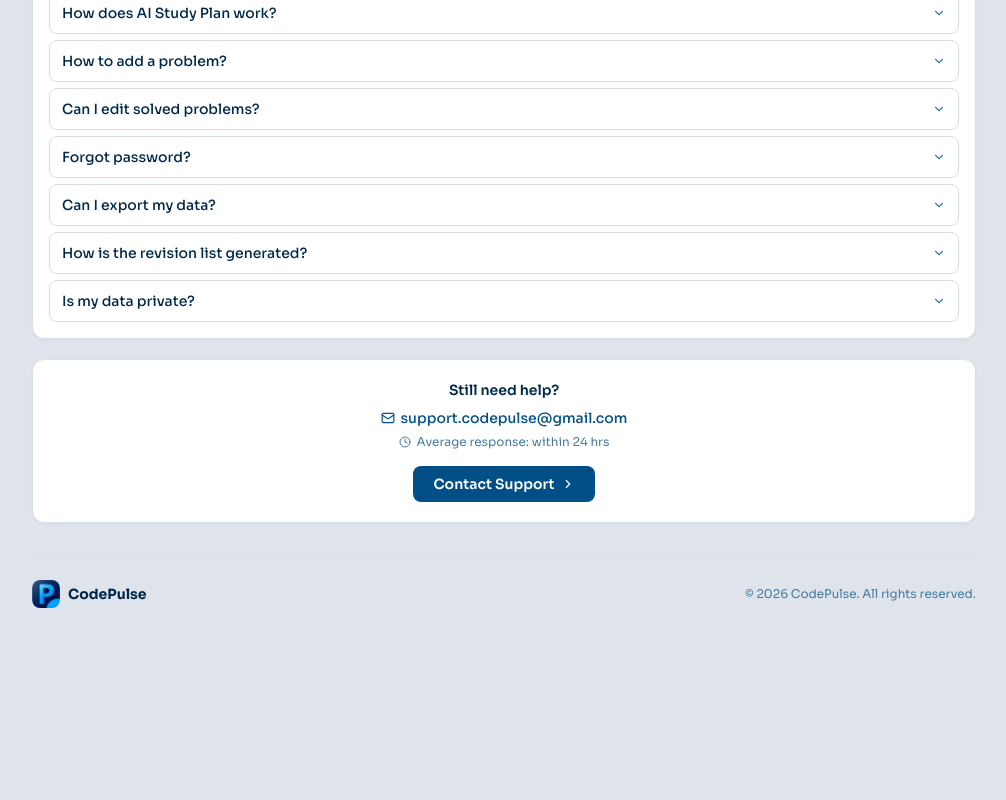
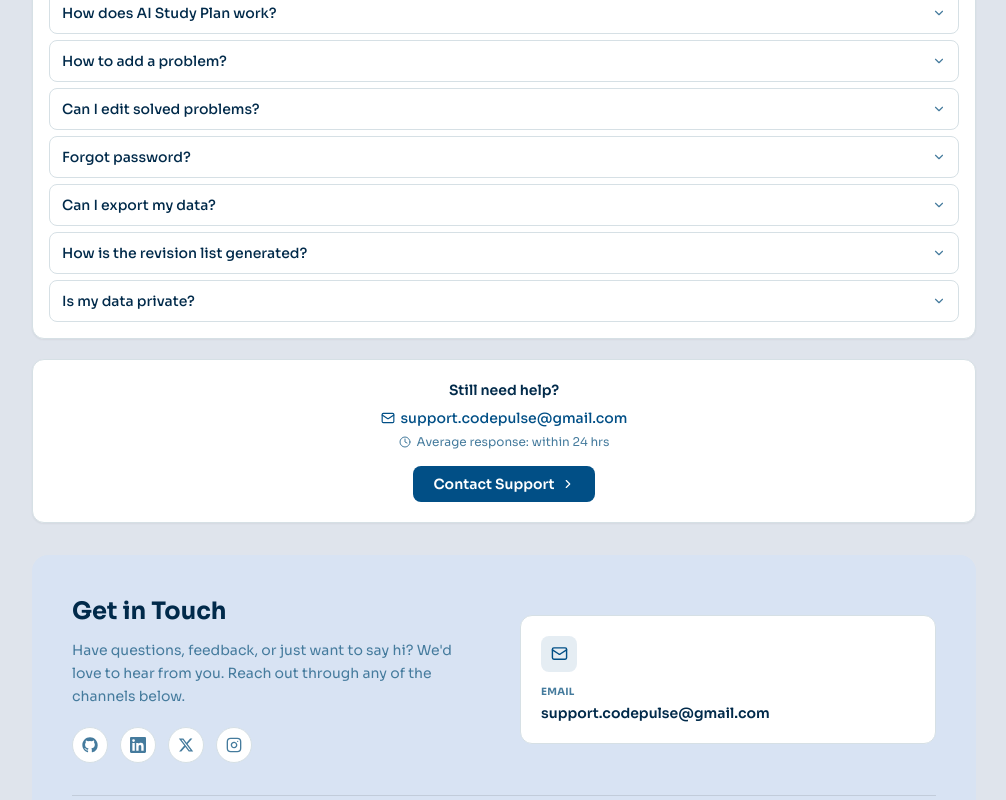
Before and after one commit to varinda-Aggarwal/CodePulse, a React (Create React App) app in the folder client/: page /help in a window 1280 px wide. Shown: the part 625-1425 px from the top of the page, without its empty margins (136-1142 px from the left). Before the commit the page ends 1265 px from the top, so only its background shows below. Built offline with nearby package versions, Linux system fonts and the light colour scheme.

Commit message:
Add Get in Touch footer with email card and social links

```diff
--- a/client/src/pages/HelpSupport.js
+++ b/client/src/pages/HelpSupport.js
@@ -8,6 +8,32 @@ import {
     ChevronRight, ChevronDown, Mail, Clock, Lightbulb, X, Send, Paperclip
 } from 'lucide-react';
 import logoIcon from '../assets/branding/logo-icon.png';
+
+const GithubIcon = ({ size = 16 }) => (
+    <svg width={size} height={size} viewBox="0 0 24 24" fill="currentColor">
+        <path d="M12 .5C5.65.5.5 5.65.5 12c0 5.08 3.29 9.39 7.86 10.91.57.1.78-.25.78-.55 0-.27-.01-1.16-.02-2.11-3.2.7-3.88-1.36-3.88-1.36-.52-1.33-1.28-1.68-1.28-1.68-1.04-.71.08-.7.08-.7 1.15.08 1.76 1.18 1.76 1.18 1.03 1.76 2.69 1.25 3.34.96.1-.75.4-1.25.73-1.54-2.56-.29-5.25-1.28-5.25-5.7 0-1.26.45-2.29 1.18-3.09-.12-.29-.51-1.46.11-3.05 0 0 .96-.31 3.15 1.18a10.9 10.9 0 0 1 5.73 0c2.18-1.49 3.15-1.18 3.15-1.18.62 1.59.23 2.76.11 3.05.74.8 1.18 1.83 1.18 3.09 0 4.43-2.7 5.41-5.27 5.69.41.36.78 1.06.78 2.15 0 1.55-.01 2.8-.01 3.18 0 .3.2.66.79.55A10.52 10.52 0 0 0 23.5 12c0-6.35-5.15-11.5-11.5-11.5z" />
+    </svg>
+);
+
+const LinkedinIcon = ({ size = 16 }) => (
+    <svg width={size} height={size} viewBox="0 0 24 24" fill="currentColor">
+        <path d="M20.45 20.45h-3.55v-5.57c0-1.33-.02-3.03-1.85-3.03-1.86 0-2.15 1.45-2.15 2.94v5.66H9.35V9h3.41v1.56h.05c.48-.9 1.64-1.85 3.37-1.85 3.6 0 4.27 2.37 4.27 5.45v6.29zM5.34 7.43a2.06 2.06 0 1 1 0-4.12 2.06 2.06 0 0 1 0 4.12zM7.12 20.45H3.56V9h3.56v11.45zM22.22 0H1.77C.79 0 0 .77 0 1.73v20.54C0 23.23.79 24 1.77 24h20.45c.98 0 1.78-.77 1.78-1.73V1.73C24 .77 23.2 0 22.22 0z" />
+    </svg>
+);
+
+const InstagramIcon = ({ size = 16 }) => (
+    <svg width={size} height={size} viewBox="0 0 24 24" fill="none" stroke="currentColor" strokeWidth="2" strokeLinecap="round" strokeLinejoin="round">
+        <rect x="2" y="2" width="20" height="20" rx="5" ry="5" />
+        <path d="M16 11.37A4 4 0 1 1 12.63 8 4 4 0 0 1 16 11.37z" />
+        <line x1="17.5" y1="6.5" x2="17.51" y2="6.5" />
+    </svg>
+);
+
+const TwitterIcon = ({ size = 16 }) => (
+    <svg width={size} height={size} viewBox="0 0 24 24" fill="currentColor">
+        <path d="M18.244 2.25h3.308l-7.227 8.26 8.502 11.24H16.17l-5.214-6.817L4.99 21.75H1.68l7.73-8.835L1.254 2.25H8.08l4.713 6.231zm-1.161 17.52h1.833L7.084 4.126H5.117z" />
+    </svg>
+);
 
 const ARTICLES = [
     { q: 'How is Weak Topic calculated?', a: 'Each topic gets a "mastery score" from its solved problems — Easy problems add 1 point, Medium adds 2, and Hard adds 3. If a topic\'s total score is below 7, it\'s marked "weak" and becomes a focus area for your AI Study Plan.' },
@@ -218,13 +244,33 @@ const HelpSupport = () => {
                 </button>
             </div>
 
-            {/* Footer */}
-            <footer className="mt-8 pt-6 border-t border-surface-border flex items-center justify-between flex-wrap gap-4">
-                <div className="flex items-center gap-2">
-                    <img src={logoIcon} alt="" className="w-7 h-7 rounded-lg object-contain" />
-                    <span className="text-text font-bold text-sm">CodePulse</span>
+            {/* Footer — matches Landing page's "Get in Touch" footer, light-themed to match this page's topbar */}
+            <footer className="mt-8">
+                <div className="rounded-2xl p-6 md:p-10" style={{ backgroundColor: '#D8E3F3' }}>
+                    <div className="grid grid-cols-1 md:grid-cols-2 gap-8 items-center pb-8 border-b border-black/10">
+                        <div>
+                            <h2 className="text-2xl font-bold text-text mb-3">Get in Touch</h2>
+                            <p className="text-text-muted text-sm leading-relaxed max-w-sm mb-5">
+                                Have questions, feedback, or just want to say hi? We'd love to hear from you.
+                                Reach out through any of the channels below.
+                            </p>
+                            <div className="flex gap-3">
+                                <a href="https://github.com" target="_blank" rel="noreferrer" className="w-9 h-9 rounded-full bg-white border border-surface-border flex items-center justify-center text-text-muted hover:text-brand hover:border-brand/40 transition"><GithubIcon size={16} /></a>
+                                <a href="https://linkedin.com" target="_blank" rel="noreferrer" className="w-9 h-9 rounded-full bg-white border border-surface-border flex items-center justify-center text-text-muted hover:text-brand hover:border-brand/40 transition"><LinkedinIcon size={16} /></a>
+                                <a href="https://twitter.com" target="_blank" rel="noreferrer" className="w-9 h-9 rounded-full bg-white border border-surface-border flex items-center justify-center text-text-muted hover:text-brand hover:border-brand/40 transition"><TwitterIcon size={16} /></a>
+                                <a href="https://instagram.com" target="_blank" rel="noreferrer" className="w-9 h-9 rounded-full bg-white border border-surface-border flex items-center justify-center text-text-muted hover:text-brand hover:border-brand/40 transition"><InstagramIcon size={16} /></a>
+                            </div>
+                        </div>
+
+                        <div className="grid grid-cols-1 gap-4">
+                            <button onClick={() => openModalOrRequireLogin('contact')} className="bg-white border border-surface-border rounded-xl p-5 text-left hover:-translate-y-0.5 hover:shadow-md transition">
+                                <div className="w-9 h-9 rounded-lg bg-brand/10 flex items-center justify-center mb-3 text-brand"><Mail size={17} /></div>
+                                <p className="text-text-muted text-[10px] font-bold uppercase tracking-wide mb-1">Email</p>
+                                <p className="text-text text-sm font-semibold">support.codepulse@gmail.com</p>
+                            </button>
+                        </div>
+                    </div>
                 </div>
-                <p className="text-text-muted text-xs">© 2026 CodePulse. All rights reserved.</p>
             </footer>
 
             {/* ===== Modals ===== */}
@@ -236,7 +282,7 @@ const HelpSupport = () => {
                         <p><strong className="text-text">2. Log Problems</strong> — On the Problems page, record each problem you solve with its difficulty and topic.</p>
                         <p><strong className="text-text">3. Set a Daily Goal</strong> — Track a daily problem-solving target from the Daily Goal page.</p>
                         <p><strong className="text-text">4. Generate an AI Study Plan</strong> — Once you have a few topics logged, get a personalized plan based on your weak areas.</p>
-                        <p><strong className="text-text">5. Check your Dashboard</strong> — See your progress, streaks, and weak topics at a glance.</p>
+                       <p><strong className="text-text">5. Check your Dashboard</strong> — See your progress, streaks, and weak topics at a glance.</p>
                     </div>
                 </Modal>
             )}
```
